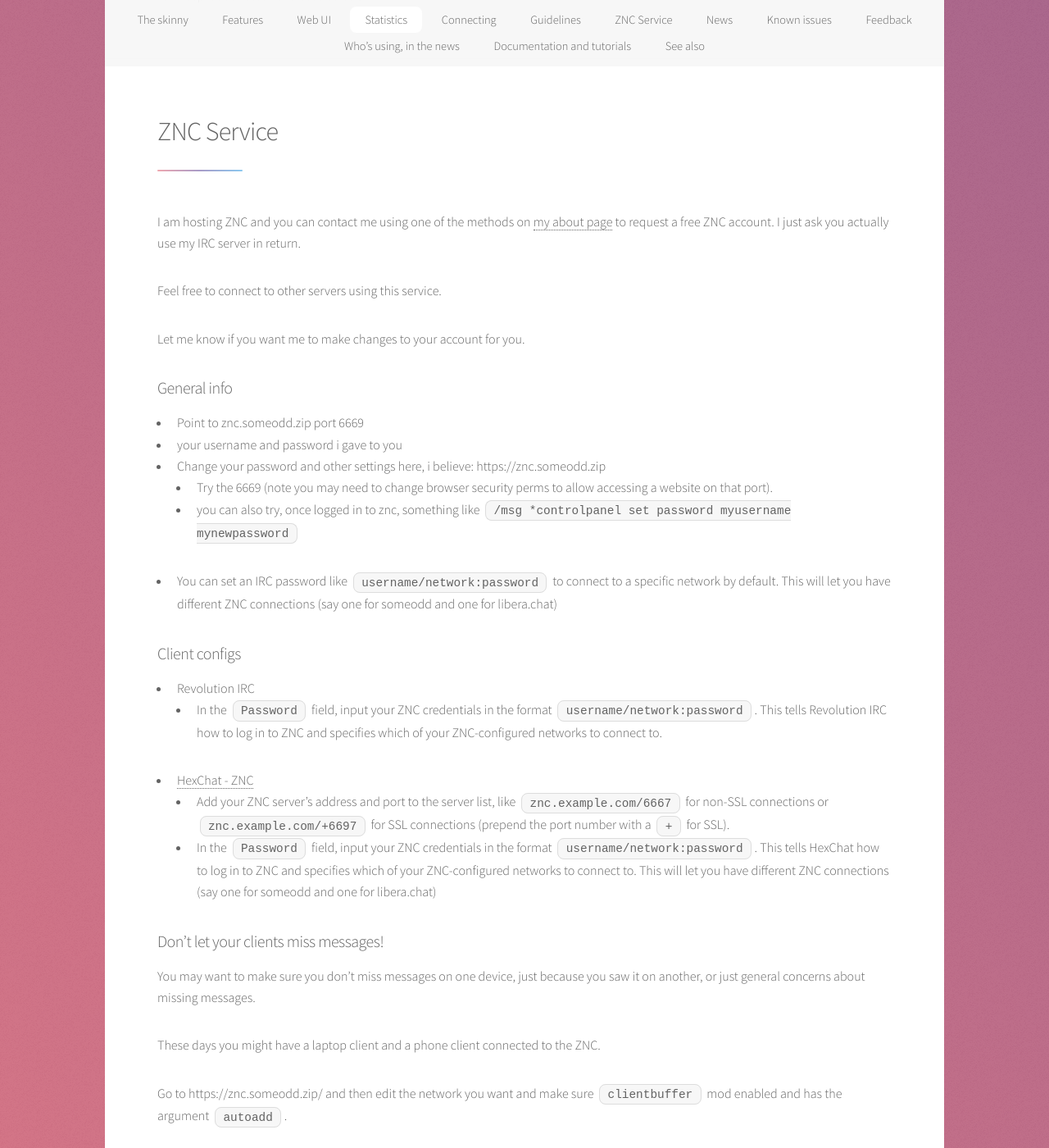
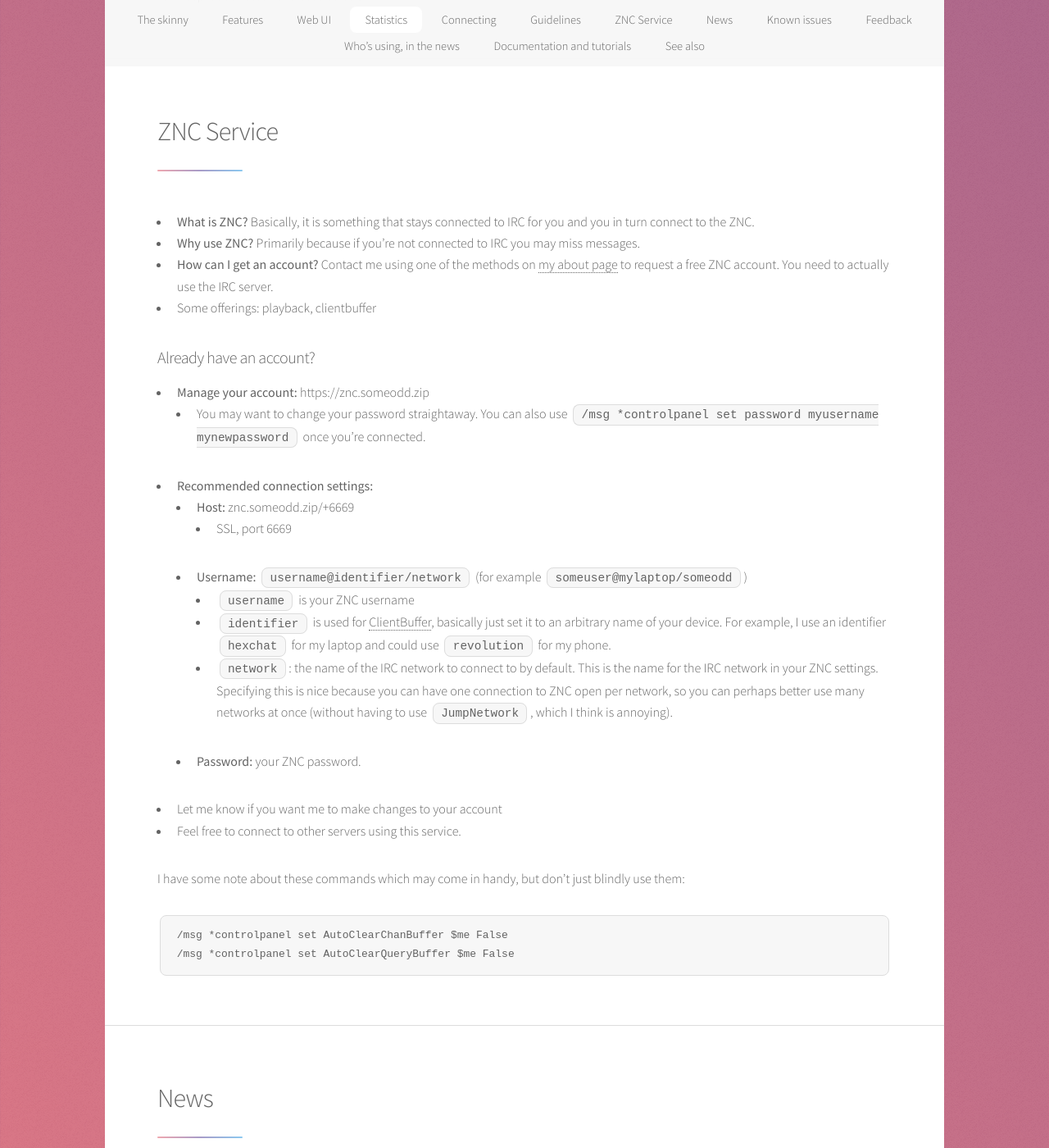
Before and after one commit to someodd/someodd.github.io, a Jekyll site: the page built from showcase/_posts/2024-04-01-irc-server.md, in a window 1280 px wide and 1400 px high, scrolled down 6469 px. Shown: the whole window at 82% size. Built offline with Jekyll 4.4.1, drawn with Linux system fonts in a browser that asks for light colours; some of the changed text lies outside the part shown.

Commit message:
better znc info?

````diff
--- a/showcase/_posts/2024-04-01-irc-server.md
+++ b/showcase/_posts/2024-04-01-irc-server.md
@@ -136,45 +136,32 @@ In order of how much I care to enforce:
 
 ## ZNC Service
 
-I am hosting ZNC and you can contact me using one of the methods on [my about page](/about) to request a free ZNC account. I just ask you actually use my IRC server in return.
+* **What is ZNC?** Basically, it is something that stays connected to IRC for you and you in turn connect to the ZNC.
+* **Why use ZNC?** Primarily because if you're not connected to IRC you may miss messages.
+* **How can I get an account?** Contact me using one of the methods on [my about page](/about) to request a free ZNC account. You need to actually use the IRC server.
+* Some offerings: playback, clientbuffer
 
-Feel free to connect to other servers using this service.
+### Already have an account?
 
-Let me know if you want me to make changes to your account for you.
+* **Manage your account:** https://znc.someodd.zip
+  * You may want to change your password straightaway. You can also use `/msg *controlpanel set password myusername mynewpassword` once you're connected.
+* **Recommended connection settings:**
+  * **Host:** znc.someodd.zip/+6669
+    * SSL, port 6669
+  * **Username:** `username@identifier/network` (for example `someuser@mylaptop/someodd`)
+    * `username` is your ZNC username
+    * `identifier` is used for [ClientBuffer](https://wiki.znc.in/Clientbuffer), basically just set it to an arbitrary name of your device. For example, I use an identifier `hexchat` for my laptop and could use `revolution` for my phone.
+    * `network`: the name of the IRC network to connect to by default. This is the name for the IRC network in your ZNC settings. Specifying this is nice because you can have one connection to ZNC open per network, so you can perhaps better use many networks at once (without having to use `JumpNetwork`, which I think is annoying).
+  * **Password:** your ZNC password.
+* Let me know if you want me to make changes to your account
+* Feel free to connect to other servers using this service.
 
-### General info
-
-* Point to znc.someodd.zip port 6669
-* your username and password i gave to you
-* Change your password and other settings here, i believe: https://znc.someodd.zip
-  * Try the 6669 (note you may need to change browser security perms to allow accessing a website on that port).
-  * you can also try, once logged in to znc, something like `/msg *controlpanel set password myusername mynewpassword`
-* You can set an IRC password like `username/network:password` to connect to a specific network by default. This will let you have different ZNC connections (say one for someodd and one for libera.chat)
-
-### Client configs
-
-* Revolution IRC
-  * In the `Password` field, input your ZNC credentials in the format `username/network:password`. This tells Revolution IRC how to log in to ZNC and specifies which of your ZNC-configured networks to connect to.
-* [HexChat - ZNC](https://wiki.znc.in/HexChat)
-  * Add your ZNC server’s address and port to the server list, like `znc.example.com/6667` for non-SSL connections or `znc.example.com/+6697` for SSL connections (prepend the port number with a `+` for SSL).
-  * In the `Password` field, input your ZNC credentials in the format `username/network:password`. This tells HexChat how to log in to ZNC and specifies which of your ZNC-configured networks to connect to. This will let you have different ZNC connections (say one for someodd and one for libera.chat)
-
-### Don't let your clients miss messages!
-
-You may want to make sure you don't miss messages on one device, just because you saw it on another, or just general concerns about missing messages.
-
-These days you might have a laptop client and a phone client connected to the ZNC.
-
-Go to https://znc.someodd.zip/ and then edit the network you want and make sure `clientbuffer` mod enabled and has the argument `autoadd`.
-
-if that seems insufficient you *may* want to use this in case you have more than one device using the znc account:
+I have some note about these commands which may come in handy, but don't just blindly use them:
 
 ```
 /msg *controlpanel set AutoClearChanBuffer $me False
 /msg *controlpanel set AutoClearQueryBuffer $me False
 ```
-
-I think the `playback` module is globally autoloaded.
 
 ## News
 
````
